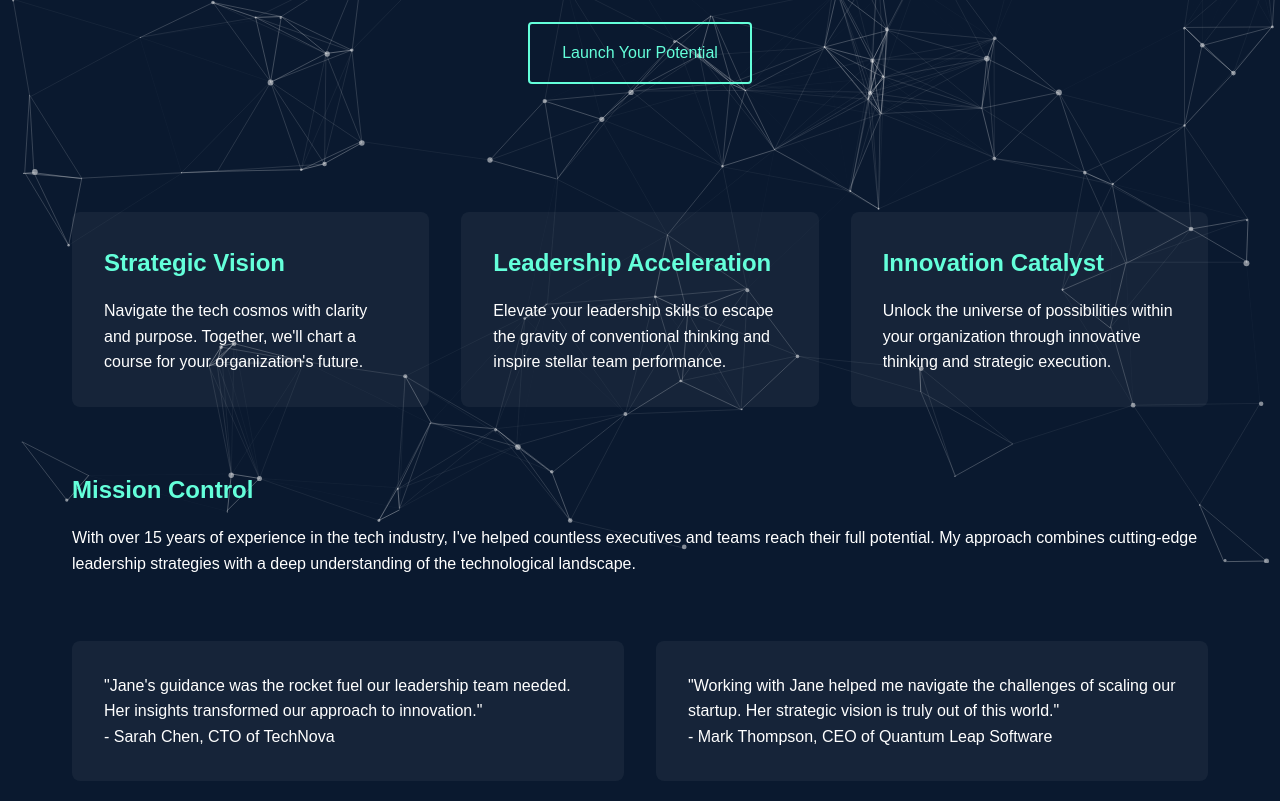
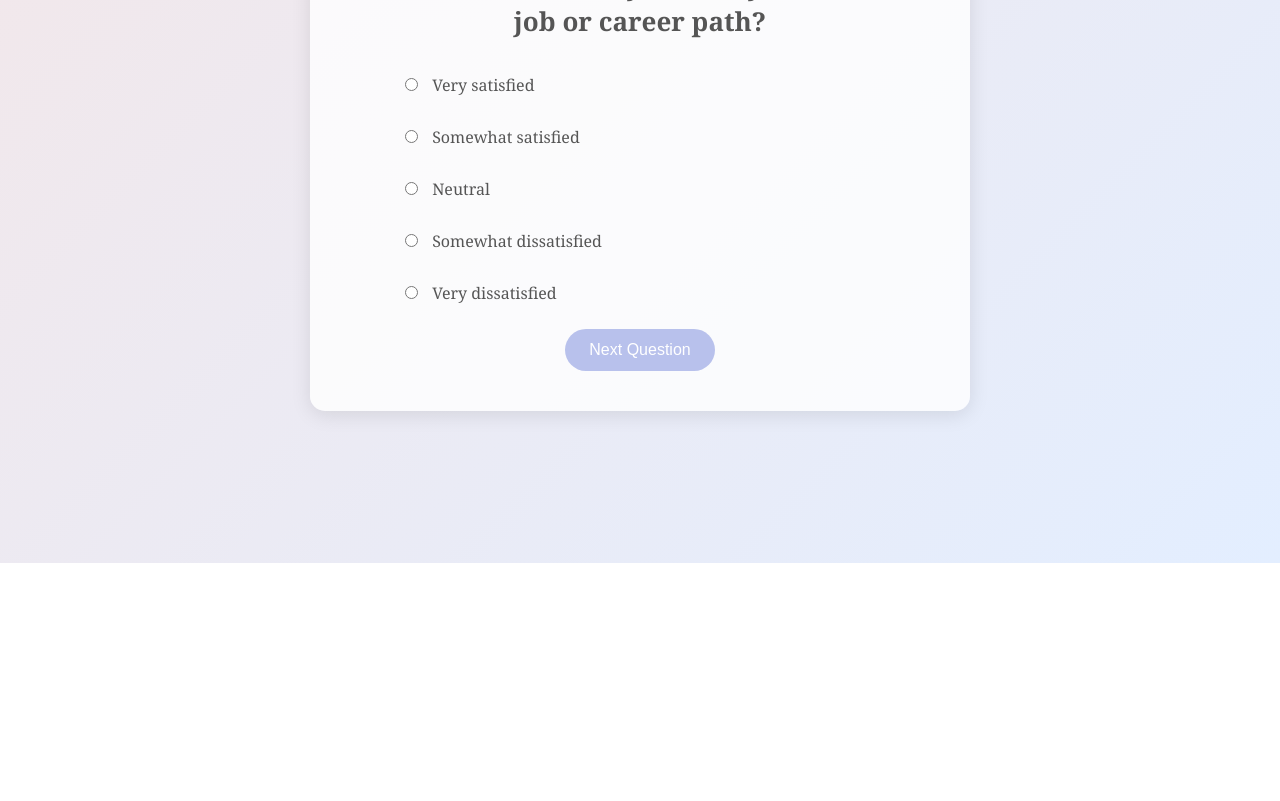
Before and after one commit to cosmica44/cosmica44.github.io, a plain HTML site: page index.html in a window 1280 px wide. Shown: the part 237-1038 px from the top of the page. After the commit the page ends 800 px from the top, so only its background shows below. Drawn offline with nearby package versions, Linux system fonts and the light colour scheme.

Commit message:
added quiz files

```diff
--- a/index.html
+++ b/index.html
@@ -3,220 +3,33 @@
 <head>
     <meta charset="UTF-8">
     <meta name="viewport" content="width=device-width, initial-scale=1.0">
-    <title>Cosmic Tech Executive Coach</title>
-    <script src="https://cdnjs.cloudflare.com/ajax/libs/particles.js/2.0.0/particles.min.js"></script>
-    <style>
-        * {
-            margin: 0;
-            padding: 0;
-            box-sizing: border-box;
-            font-family: 'Arial', sans-serif;
-        }
-
-        body {
-            background-color: #0a192f;
-            color: #ffffff;
-            line-height: 1.6;
-        }
-
-        #particles-js {
-            position: fixed;
-            width: 100%;
-            height: 100%;
-            z-index: 1;
-        }
-
-        .content {
-            position: relative;
-            z-index: 2;
-            max-width: 1200px;
-            margin: 0 auto;
-            padding: 2rem;
-        }
-
-        header {
-            text-align: center;
-            padding: 4rem 0;
-        }
-
-        h1 {
-            font-size: 3rem;
-            margin-bottom: 1rem;
-            color: #64ffda;
-        }
-
-        .tagline {
-            font-size: 1.5rem;
-            color: #8892b0;
-            margin-bottom: 2rem;
-        }
-
-        .cta-button {
-            display: inline-block;
-            padding: 1rem 2rem;
-            background-color: transparent;
-            border: 2px solid #64ffda;
-            color: #64ffda;
-            text-decoration: none;
-            border-radius: 4px;
-            transition: all 0.3s ease;
-        }
-
-        .cta-button:hover {
-            background-color: rgba(100, 255, 218, 0.1);
-        }
-
-        .services {
-            display: grid;
-            grid-template-columns: repeat(auto-fit, minmax(300px, 1fr));
-            gap: 2rem;
-            margin: 4rem 0;
-        }
-
-        .service-card {
-            background-color: rgba(255, 255, 255, 0.05);
-            padding: 2rem;
-            border-radius: 8px;
-            transition: transform 0.3s ease;
-        }
-
-        .service-card:hover {
-            transform: translateY(-10px);
-        }
-
-        h2 {
-            color: #64ffda;
-            margin-bottom: 1rem;
-        }
-
-        .about {
-            margin: 4rem 0;
-        }
-
-        .testimonials {
-            display: grid;
-            grid-template-columns: repeat(auto-fit, minmax(300px, 1fr));
-            gap: 2rem;
-        }
-
-        .testimonial {
-            background-color: rgba(255, 255, 255, 0.05);
-            padding: 2rem;
-            border-radius: 8px;
-        }
-
-        footer {
-            text-align: center;
-            padding: 2rem 0;
-            color: #8892b0;
-        }
-    </style>
+    <title>Quiz</title>
+    <link rel="stylesheet" href="style.css">
 </head>
 <body>
-    <div id="particles-js"></div>
-    <div class="content">
-        <header>
-            <h1>Alta Diaz</h1>
-            <p class="tagline">Guiding Tech Leaders to New Frontiers</p>
-            <a href="#contact" class="cta-button">Launch Your Potential</a>
-        </header>
+    <div class="quiz-container">
+        <div id="quiz">
+            <!-- Questions will be dynamically inserted here -->
+        </div>
+        <button id="submit">Next Question</button>
 
-        <section class="services">
-            <div class="service-card">
-                <h2>Strategic Vision</h2>
-                <p>Navigate the tech cosmos with clarity and purpose. Together, we'll chart a course for your organization's future.</p>
+        <div id="results" style="display:none;">
+            <h2>Your Results</h2>
+            <p id="score-result"></p>
+        </div>
+
+        <div id="emailModal" class="modal" style="display:none;">
+            <div class="modal-content">
+                <span class="close">&times;</span>
+                <h2>Enter your email to receive your results</h2>
+                <form id="email-form-modal">
+                    <label for="email-modal">Email:</label>
+                    <input type="email" id="email-modal" placeholder="Your email" required autocomplete="email">
+                    <button type="submit">Submit</button>
+                </form>
             </div>
-            <div class="service-card">
-                <h2>Leadership Acceleration</h2>
-                <p>Elevate your leadership skills to escape the gravity of conventional thinking and inspire stellar team performance.</p>
-            </div>
-            <div class="service-card">
-                <h2>Innovation Catalyst</h2>
-                <p>Unlock the universe of possibilities within your organization through innovative thinking and strategic execution.</p>
-            </div>
-        </section>
-
-        <section class="about">
-            <h2>Mission Control</h2>
-            <p>With over 15 years of experience in the tech industry, I've helped countless executives and teams reach their full potential. My approach combines cutting-edge leadership strategies with a deep understanding of the technological landscape.</p>
-        </section>
-
-        <section class="testimonials">
-            <div class="testimonial">
-                <p>"Jane's guidance was the rocket fuel our leadership team needed. Her insights transformed our approach to innovation."</p>
-                <p>- Sarah Chen, CTO of TechNova</p>
-            </div>
-            <div class="testimonial">
-                <p>"Working with Jane helped me navigate the challenges of scaling our startup. Her strategic vision is truly out of this world."</p>
-                <p>- Mark Thompson, CEO of Quantum Leap Software</p>
-            </div>
-        </section>
-
-        <footer>
-            <p>Ready to explore new horizons? Let's connect.</p>
-            <a href="#contact" class="cta-button">Contact Me</a>
-        </footer>
+        </div>
     </div>
-
-    <script>
-        particlesJS('particles-js',
-          {
-            "particles": {
-              "number": {
-                "value": 100,
-                "density": {
-                  "enable": true,
-                  "value_area": 800
-                }
-              },
-              "color": {
-                "value": "#ffffff"
-              },
-              "shape": {
-                "type": "circle"
-              },
-              "opacity": {
-                "value": 0.5,
-                "random": false
-              },
-              "size": {
-                "value": 3,
-                "random": true
-              },
-              "line_linked": {
-                "enable": true,
-                "distance": 150,
-                "color": "#ffffff",
-                "opacity": 0.4,
-                "width": 1
-              },
-              "move": {
-                "enable": true,
-                "speed": 6,
-                "direction": "none",
-                "random": false,
-                "straight": false,
-                "out_mode": "out",
-                "bounce": false
-              }
-            },
-            "interactivity": {
-              "detect_on": "canvas",
-              "events": {
-                "onhover": {
-                  "enable": true,
-                  "mode": "repulse"
-                },
-                "onclick": {
-                  "enable": true,
-                  "mode": "push"
-                },
-                "resize": true
-              }
-            },
-            "retina_detect": true
-          }
-        );
-    </script>
+    <script src="script.js"></script>
 </body>
 </html>
--- /dev/null
+++ b/script.js
@@ -0,0 +1,250 @@
+// Quiz questions and options
+const quizData = [
+    {
+        question: "1. How satisfied are you with your current job or career path?",
+        options: [
+            { text: "Very satisfied", score: 1 },
+            { text: "Somewhat satisfied", score: 2 },
+            { text: "Neutral", score: 3 },
+            { text: "Somewhat dissatisfied", score: 4 },
+            { text: "Very dissatisfied", score: 5 }
+        ]
+    },
+    {
+        question: "2. How financially prepared are you to take an extended break from work?",
+        options: [
+            { text: "Not prepared and concerned about finances", score: 1 },
+            { text: "Not prepared but willing to make financial adjustments", score: 2 },
+            { text: "Somewhat prepared but need to budget carefully", score: 3 },
+            { text: "Fully prepared with sufficient savings", score: 4 },
+            { text: "Extremely well-prepared with ample savings and investments", score: 5 }
+        ]
+    },
+    {
+        question: "3. Have you set clear goals for what you want to achieve during your sabbatical?",
+        options: [
+            { text: "No, I haven't thought about it", score: 1 },
+            { text: "Not yet, but I plan to set goals soon", score: 2 },
+            { text: "I have general ideas but need to refine them", score: 3 },
+            { text: "Yes, I have specific goals", score: 4 },
+            { text: "Yes, I have specific and detailed goals", score: 5 }
+        ]
+    },
+    {
+        question: "4. How supportive do you think your company will be if you ask for a career break?",
+        options: [
+            { text: "Not supportive at all", score: 1 },
+            { text: "Not very supportive", score: 2 },
+            { text: "Neutral or mixed feelings", score: 3 },
+            { text: "Somewhat supportive", score: 4 },
+            { text: "Yes, they are very supportive", score: 5 }
+        ]
+    },
+    {
+        question: "5. How comfortable are you with uncertainty and stepping out of your comfort zone?",
+        options: [
+            { text: "Very uncomfortable", score: 1 },
+            { text: "Slightly uncomfortable", score: 2 },
+            { text: "Neutral", score: 3 },
+            { text: "Somewhat comfortable", score: 4 },
+            { text: "Very comfortable and excited", score: 5 }
+        ]
+    },
+    {
+        question: "6. Are you prepared to handle potential career implications of taking a sabbatical (e.g., job security, career progression)?",
+        options: [
+            { text: "Not prepared and worried about the consequences", score: 1 },
+            { text: "Not sure, need more information", score: 2 },
+            { text: "Somewhat prepared but have concerns", score: 3 },
+            { text: "Mostly prepared and accept the implications", score: 4 },
+            { text: "Yes, I've planned for it and accept the implications", score: 5 }
+        ]
+    },
+    {
+        question: "7. How ready are you to take action to start the process of planning a career sabbatical?",
+        options: [
+            { text: "I don't know if I even want to try", score: 1 },
+            { text: "Not ready to commit yet", score: 2 },
+            { text: "Ready but I don't know where to start", score: 3 },
+            { text: "Mostly ready and committed", score: 4 },
+            { text: "Fully ready and committed", score: 5 }
+        ]
+    }
+];
+
+let currentQuestion = 0;
+let score = 0;
+
+const quizElement = document.getElementById('quiz');
+console.log('quizElement:', quizElement);
+
+const submitButton = document.getElementById('submit');
+console.log('submitButton:', submitButton);
+
+const resultsElement = document.getElementById('results');
+console.log('resultsElement:', resultsElement);
+
+const scoreResultElement = document.getElementById('score-result');
+console.log('scoreResultElement:', scoreResultElement);
+
+const emailFormModal = document.getElementById('email-form-modal');
+console.log('emailFormModal:', emailFormModal);
+
+   function loadQuestion() {
+       const question = quizData[currentQuestion];
+       let questionHTML = `
+           <div class="question">
+               <h2>${question.question}</h2>
+               <div class="options">
+       `;
+
+       question.options.forEach((option, index) => {
+           questionHTML += `
+               <label class="option">
+                   <input type="radio" name="answer" value="${index}" required>
+                   ${option.text}
+               </label>
+           `;
+       });
+
+       questionHTML += `
+               </div>
+           </div>
+       `;
+
+       quizElement.innerHTML = questionHTML;
+   }
+
+   function submitQuiz() {
+       const selectedOption = document.querySelector('input[name="answer"]:checked');
+       if (selectedOption) {
+           score += quizData[currentQuestion].options[selectedOption.value].score;
+           currentQuestion++;
+
+           if (currentQuestion < quizData.length) {
+               loadQuestion();
+           } else {
+               document.getElementById('emailModal').style.display = 'block';
+           }
+       }
+   }
+
+   function submitEmail(e) {
+    e.preventDefault();
+    const email = document.getElementById('email-modal').value;
+
+    if (validateEmail(email)) {
+        const resultMessage = getResultMessage(); // Get the quiz results message
+        addEmailToHighLevel(email, resultMessage); // Pass the results to the function
+        sendResultsEmail(email);
+        console.log(`Email: ${email}, Score: ${score}`);
+        alert("Thank you! Your results have been sent to your email.");
+        document.getElementById('emailModal').style.display = 'none'; // Hide the modal
+        showResults();
+    } else {
+        alert("Please enter a valid email address.");
+    }
+}
+
+function addEmailToHighLevel(email, resultMessage) {
+    console.log('Sending email to HighLevel:', email, resultMessage);
+    fetch('https://rest.gohighlevel.com/v1/contacts', {
+        method: 'POST',
+        headers: {
+            'Content-Type': 'application/json',
+            'Authorization': 'Bearer eyJhbGciOiJIUzI1NiIsInR5cCI6IkpXVCJ9.eyJsb2NhdGlvbl9pZCI6Ik13eDNnQldnSWJ5ZDU0ak1ueVlWIiwidmVyc2lvbiI6MSwiaWF0IjoxNzI1MDQ3MDExODMwLCJzdWIiOiJLalBjNTl2MHZEWnJHejNTQlViZyJ9.3_9PVzBeca1qf_8rAE67xlYOS_mVvbrMduw6vcptlv4'
+        },
+        body: JSON.stringify({
+            email: email,
+            customField: { 'Cjygcb9fkym82GADTt63': resultMessage }
+            })
+    })
+    .then(response => response.json())
+    .then(data => console.log('HighLevel response:', data))
+    .catch(error => console.error('Error adding email to HighLevel:', error));
+}
+
+
+   function validateEmail(email) {
+       const re = /^[^\s@]+@[^\s@]+\.[^\s@]+$/;sendResultsEmail
+       return re.test(email);
+   }
+
+   function sendResultsEmail(email) {
+    const resultMessage = getResultMessage();
+    console.log('sendResultsEmail:', email, resultMessage);
+
+    // Example using a generic email service
+    fetch('https://rest.gohighlevel.com/v1/contacts', {
+        method: 'POST',
+        headers: {
+            'Content-Type': 'application/json',
+            'Authorization': 'Bearer eyJhbGciOiJIUzI1NiIsInR5cCI6IkpXVCJ9.eyJsb2NhdGlvbl9pZCI6Ik13eDNnQldnSWJ5ZDU0ak1ueVlWIiwidmVyc2lvbiI6MSwiaWF0IjoxNzI1MDQ3MDExODMwLCJzdWIiOiJLalBjNTl2MHZEWnJHejNTQlViZyJ9.3_9PVzBeca1qf_8rAE67xlYOS_mVvbrMduw6vcptlv4' // Replace with your actual API key
+        },
+        body: JSON.stringify({
+            to: email,
+            subject: 'Your Quiz Results',
+            text: `Thank you for taking the quiz. Here are your results: ${resultMessage}`,
+            customField: { 'Cjygcb9fkym82GADTt63': resultMessage }
+        })
+    })
+    .then(response => response.json())
+    .then(data => console.log('Email sent:', data))
+    .catch(error => console.error('Error sending email:', error));
+}
+
+function getResultMessage() {
+    const maxScore = quizData.length * 5;
+    if (score >= 30) {
+        return "High Readiness - You appear ready to take a sabbatical";
+    } else if (score >= 22) {
+        return "Moderate Readiness - You're on the right track, but may need more planning";
+    } else {
+        return "Low Readiness - You may need more preparation before taking a sabbatical";
+    }
+}
+
+   function showResults() {
+       console.log("Showing results...");
+       quizElement.style.display = 'none';
+       submitButton.style.display = 'none';
+       resultsElement.style.display = 'block';
+       scoreResultElement.textContent = `Your result: ${getResultMessage()}`;
+}
+
+       const maxScore = quizData.length * 5;
+       let result;
+       if (score >= 30) {
+           result = "High Readiness - You appear ready to take a sabbatical";
+       } else if (score >= 22) {
+           result = "Moderate Readiness - You're on the right track, but may need more planning";
+       } else {
+           result = "Low Readiness - You may need more preparation before taking a sabbatical";
+       }
+
+       scoreResultElement.textContent = `Your result: ${result}`;
+
+
+   // Close modal when clicking the close button
+   const closeButton = document.querySelector('.close');
+   if (closeButton) {
+       closeButton.onclick = function() {
+           document.getElementById('emailModal').style.display = 'none';
+       }
+   }
+
+   // Close modal when clicking outside of it
+     window.onclick = function(event) {
+        if (event.target == document.getElementById('emailModal')) {
+            document.getElementById('emailModal').style.display = 'none';
+        }
+    }
+
+   // Event listeners
+   submitButton.addEventListener('click', submitQuiz);
+   if (emailFormModal) {
+       emailFormModal.addEventListener('submit', submitEmail);
+   }
+
+   // Start the quiz
+   loadQuestion();
--- /dev/null
+++ b/style.css
@@ -0,0 +1,111 @@
+body {
+    font-family: 'Georgia', serif;
+    background: linear-gradient(135deg, #f3e7e9 0%, #e3eeff 100%);
+    color: #333;
+    margin: 0;
+    padding: 0;
+    display: flex;
+    justify-content: center;
+    align-items: center;
+    height: 100vh;
+}
+
+.quiz-container {
+    background: rgba(255, 255, 255, 0.8);
+    border-radius: 15px;
+    padding: 30px;
+    box-shadow: 0 4px 20px rgba(0, 0, 0, 0.1);
+    max-width: 600px;
+    width: 100%;
+    text-align: center;
+}
+
+h2 {
+    margin-bottom: 20px;
+    font-size: 26px;
+    color: #555;
+}
+
+button {
+    background-color: #b8c1ec;
+    border: none;
+    color: #fff;
+    padding: 12px 24px;
+    text-align: center;
+    text-decoration: none;
+    display: inline-block;
+    font-size: 16px;
+    margin: 10px 0;
+    cursor: pointer;
+    border-radius: 25px;
+    transition: background-color 0.3s ease;
+}
+
+button:hover {
+    background-color: #a0b0e0;
+}
+
+.modal {
+    display: none;
+    position: fixed;
+    z-index: 1;
+    left: 0;
+    top: 0;
+    width: 100%;
+    height: 100%;
+    overflow: auto;
+    background-color: rgba(0, 0, 0, 0.5);
+}
+
+.modal-content {
+    background-color: #f7f7f7;
+    margin: 15% auto;
+    padding: 30px;
+    border: 1px solid #ccc;
+    width: 80%;
+    color: #333;
+    border-radius: 15px;
+    box-shadow: 0 4px 20px rgba(0, 0, 0, 0.2);
+}
+
+.close {
+    color: #aaa;
+    float: right;
+    font-size: 28px;
+    font-weight: bold;
+}
+
+.close:hover,
+.close:focus {
+    color: #333;
+    text-decoration: none;
+    cursor: pointer;
+}
+
+.options {
+    display: flex;
+    flex-direction: column;
+    align-items: flex-start; /* Align options to the left */
+    margin: 0 auto;
+    width: 80%; /* Adjust width as needed */
+}
+
+.options label {
+    display: block;
+    margin: 15px 0;
+    cursor: pointer;
+    color: #555;
+    text-align: left; /* Align text to the left */
+}
+
+input[type="radio"] {
+    margin-right: 10px; /* Adjust margin to align radio buttons */
+}
+
+#results {
+    margin-top: 20px;
+    padding: 20px;
+    background-color: rgba(255, 255, 255, 0.8);
+    border-radius: 15px;
+    box-shadow: 0 4px 20px rgba(0, 0, 0, 0.1);
+}
```
